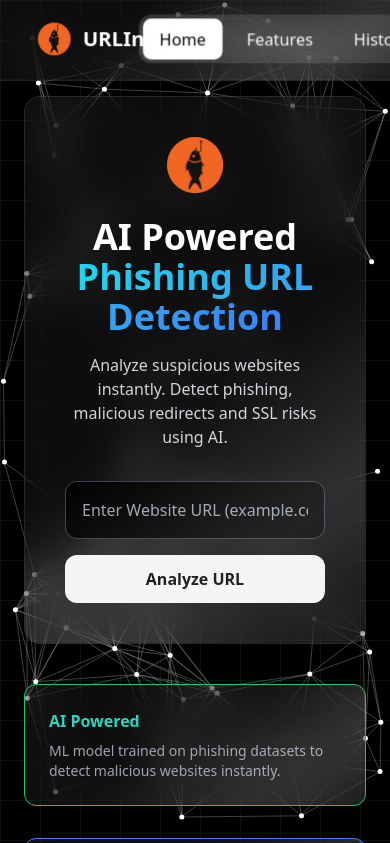
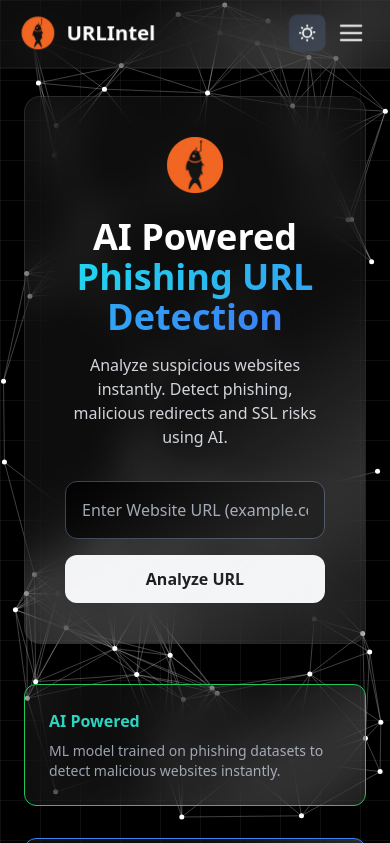
Before and after one commit to Aj9182/URLIntel, a Flask app: page / in a window 390 px wide. Shown: the top 843 px of the page. Run offline with Flask 3, Linux system fonts and the light colour scheme; parts of the project's set-up code (start-up, migrations or seed data) failed here and were passed over; some libraries are stand-ins or nearby versions.

Commit message:
Add files via upload

```diff
--- a/templates/index.html
+++ b/templates/index.html
@@ -126,6 +126,42 @@
       height: 100%;
       z-index: -1;
     }
+
+    /* ===== MOBILE HAMBURGER NAV ===== */
+    .nav-hamburger {
+      display: none;
+      flex-direction: column;
+      justify-content: center;
+      gap: 5px;
+      cursor: pointer;
+      padding: 6px;
+      background: none;
+      border: none;
+      color: inherit;
+    }
+    .nav-hamburger span {
+      display: block;
+      width: 22px;
+      height: 2px;
+      background: currentColor;
+      border-radius: 2px;
+      transition: all 0.3s ease;
+    }
+    .nav-menu-mobile {
+      display: none;
+      flex-direction: column;
+      gap: 6px;
+      padding: 0 16px 12px;
+      border-top: 1px solid rgba(255,255,255,0.1);
+    }
+    .nav-menu-mobile.open {
+      display: flex;
+    }
+    @media (max-width: 768px) {
+      .nav-hamburger { display: flex; }
+      .nav-links-desktop { display: none !important; }
+      body { padding-top: 5rem; }
+    }
   </style>
 
 </head>
@@ -135,73 +171,55 @@
   <div class="grid-overlay"></div>
   <!-- NAVBAR -->
 
-  <nav class="fixed top-0 w-full z-50 glass flex justify-between items-center px-10 py-4">
+  <nav class="fixed top-0 w-full z-50 glass" id="mainNav">
+    <div class="flex justify-between items-center px-6 py-4">
 
-    <div class="flex items-center gap-3">
+      <!-- LOGO -->
+      <div class="flex items-center gap-3">
+        <img src="{{ url_for('static', filename='url1.png') }}" class="w-8 h-8">
+        <span class="text-xl font-bold text-black dark:text-white">URLIntel</span>
+      </div>
 
-      <img src="{{ url_for('static', filename='url1.png') }}" class="w-8 h-8">
+      <div class="flex items-center gap-2">
+        <!-- NAV LINKS (desktop) -->
+        <div class="nav-links-desktop flex items-center gap-2 bg-white/40 dark:bg-white/10 backdrop-blur-md p-1 rounded-xl">
+          <a href="/" class="px-4 py-2 rounded-lg bg-white text-black dark:bg-white dark:text-black font-medium transition">Home</a>
+          <a href="#features" class="px-4 py-2 rounded-lg hover:bg-gray-200 dark:hover:bg-white/20 transition">Features</a>
+          <a href="/history" class="px-4 py-2 rounded-lg hover:bg-gray-200 dark:hover:bg-white/20 transition">History</a>
+          {% if session.get('username') %}
+          <a href="{{ url_for('logout') }}" class="px-4 py-2 rounded-lg bg-red-500 text-white hover:bg-red-600 transition">Logout</a>
+          {% else %}
+          <a href="{{ url_for('login') }}" class="px-4 py-2 rounded-lg bg-gradient-to-r from-cyan-400 to-blue-500 text-black font-semibold hover:from-cyan-500 hover:to-blue-600 transition">Login</a>
+          {% endif %}
+        </div>
 
-      <span class="text-xl font-bold text-black dark:text-white">
-        URLIntel
-      </span>
+        <!-- THEME BUTTON -->
+        <button onclick="toggleTheme()" class="p-2 rounded-lg bg-gray-200 dark:bg-gray-800">
+          <svg xmlns="http://www.w3.org/2000/svg" class="w-5 h-5 text-slate-800 dark:text-white" fill="none" viewBox="0 0 24 24" stroke="currentColor">
+            <path stroke-linecap="round" stroke-linejoin="round" stroke-width="2" d="M12 3v1m0 16v1m8.66-10h-1M4.34 12h-1m15.36 6.36l-.7-.7M6.34 6.34l-.7-.7m12.02 0l-.7.7M6.34 17.66l-.7.7M12 7a5 5 0 100 10 5 5 0 000-10z" />
+          </svg>
+        </button>
 
+        <!-- HAMBURGER (mobile only) -->
+        <button class="nav-hamburger text-black dark:text-white" id="hamburger" onclick="toggleMobileMenu()" aria-label="Toggle menu">
+          <span></span>
+          <span></span>
+          <span></span>
+        </button>
+      </div>
     </div>
 
-
-    <!-- NAV MENU -->
-    <div class="flex items-center gap-2 bg-white/40 dark:bg-white/10 backdrop-blur-md p-1 rounded-xl">
-
-      <a href="/" class="px-4 py-2 rounded-lg
-bg-white text-black
-dark:bg-white dark:text-black
-font-medium
-transition">
-        Home
-      </a>
-
-      <a href="#features" class="px-4 py-2 rounded-lg
-hover:bg-gray-200
-dark:hover:bg-white/20
-transition">
-        Features
-      </a>
-
-      <a href="/history" class="px-4 py-2 rounded-lg
-hover:bg-gray-200
-dark:hover:bg-white/20
-transition">
-        History
-      </a>
-
-      <!-- Show Login or Logout depending on session -->
+    <!-- MOBILE DROPDOWN MENU -->
+    <div id="mobileMenu" class="nav-menu-mobile">
+      <a href="/" class="block px-4 py-2 rounded-lg bg-white text-black dark:bg-white dark:text-black font-medium">Home</a>
+      <a href="#features" class="block px-4 py-2 rounded-lg hover:bg-gray-200 dark:hover:bg-white/20 transition" onclick="toggleMobileMenu()">Features</a>
+      <a href="/history" class="block px-4 py-2 rounded-lg hover:bg-gray-200 dark:hover:bg-white/20 transition">History</a>
       {% if session.get('username') %}
-      <a href="{{ url_for('logout') }}" class="px-4 py-2 rounded-lg bg-red-500 text-white hover:bg-red-600 transition">
-        Logout
-      </a>
+      <a href="{{ url_for('logout') }}" class="block px-4 py-2 rounded-lg bg-red-500 text-white">Logout</a>
       {% else %}
-      <a href="{{ url_for('login') }}"
-        class="px-4 py-2 rounded-lg bg-gradient-to-r from-cyan-400 to-blue-500 text-black font-semibold hover:from-cyan-500 hover:to-blue-600 transition">
-        Login
-      </a>
+      <a href="{{ url_for('login') }}" class="block px-4 py-2 rounded-lg bg-gradient-to-r from-cyan-400 to-blue-500 text-black font-semibold">Login</a>
       {% endif %}
-
     </div>
-
-
-    <!-- THEME BUTTON -->
-
-    <button onclick="toggleTheme()" class="ml-6 p-2 rounded-lg bg-gray-200 dark:bg-gray-800">
-
-      <svg xmlns="http://www.w3.org/2000/svg" class="w-5 h-5 text-slate-800 dark:text-white" fill="none"
-        viewBox="0 0 24 24" stroke="currentColor">
-
-        <path stroke-linecap="round" stroke-linejoin="round" stroke-width="2"
-          d="M12 3v1m0 16v1m8.66-10h-1M4.34 12h-1m15.36 6.36l-.7-.7M6.34 6.34l-.7-.7m12.02 0l-.7.7M6.34 17.66l-.7.7M12 7a5 5 0 100 10 5 5 0 000-10z" />
-
-      </svg>
-
-    </button>
-
   </nav>
 
 
@@ -628,6 +646,10 @@
       document.documentElement.classList.toggle("dark");
     }
 
+    function toggleMobileMenu() {
+      document.getElementById('mobileMenu').classList.toggle('open');
+    }
+
     /* detect system dark mode */
     if (window.matchMedia && window.matchMedia('(prefers-color-scheme: dark)').matches) {
       document.documentElement.classList.add('dark');
```
Also changed, not shown: templates/admin.html (+63 -32 lines), templates/history.html (+65 -34 lines).
